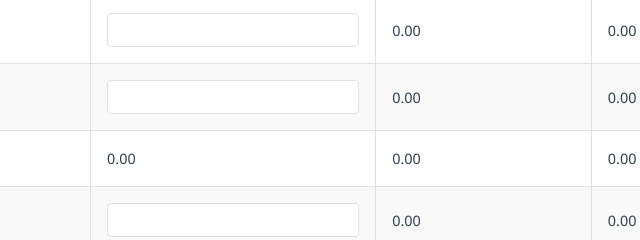
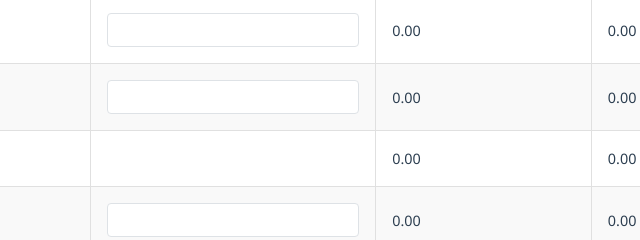
Before and after one commit to SumitGarg100000/GSTReco, a plain HTML site: page index.html in a window 1280 px wide. Shown: the part 4020-4260 px from the top of the page, 363-1003 px from the left. Drawn offline with Linux system fonts and the light colour scheme.

Commit message:
Update index.html

```diff
--- a/index.html
+++ b/index.html
@@ -354,7 +354,7 @@
             <tr><td>Deductions u/s 80C</td><td><input type="number" id="deduction80c"></td><td id="oldregimededuction80c"></td><td id="newregimededuction80c"></td></tr>
             <tr><td>Deduction u/s 80CCC</td><td><input type="number" id="deduction80ccc"></td><td id="oldregimededuction80ccc"></td><td id="newregimededuction80ccc"></td></tr>
             <tr><td>Deductions u/s 80CCD(1)</td><td><input type="number" id="deduction80ccd1"></td><td id="oldregimededuction80ccd1"></td><td id="newregimededuction80ccd1"></td></tr>
-            <tr><td>Restrict 80C, 80CCC, 80CCD(1) upto 150000</td><td id="restrictdeduction" value=""></td><td id="oldregimerestrictdeduction"></td><td id="newregimerestrictdeduction"></td></tr>
+            <tr><td>Restrict 80C, 80CCC, 80CCD(1) upto 150000</td><td><id="restrictdeduction" value=""></td><td id="oldregimerestrictdeduction"></td><td id="newregimerestrictdeduction"></td></tr>
             <tr><td>Deductions u/s 80CCD(1B)</td><td><input type="number" id="deduction80ccd1b"></td><td id="oldregimededuction80ccd1b"></td><td id="newregimededuction80ccd1b"></td></tr>
             <tr><td>Deductions u/s 80CCD(2)</td><td><input type="number" id="deduction80ccd2"></td><td id="oldregimededuction80ccd2"></td><td id="newregimededuction80ccd2"></td></tr>
             <tr><td>Deductions u/s 80D</td><td><input type="number" id="deduction80d"></td><td id="oldregimededuction80d"></td><td id="newregimededuction80d"></td></tr>
```
